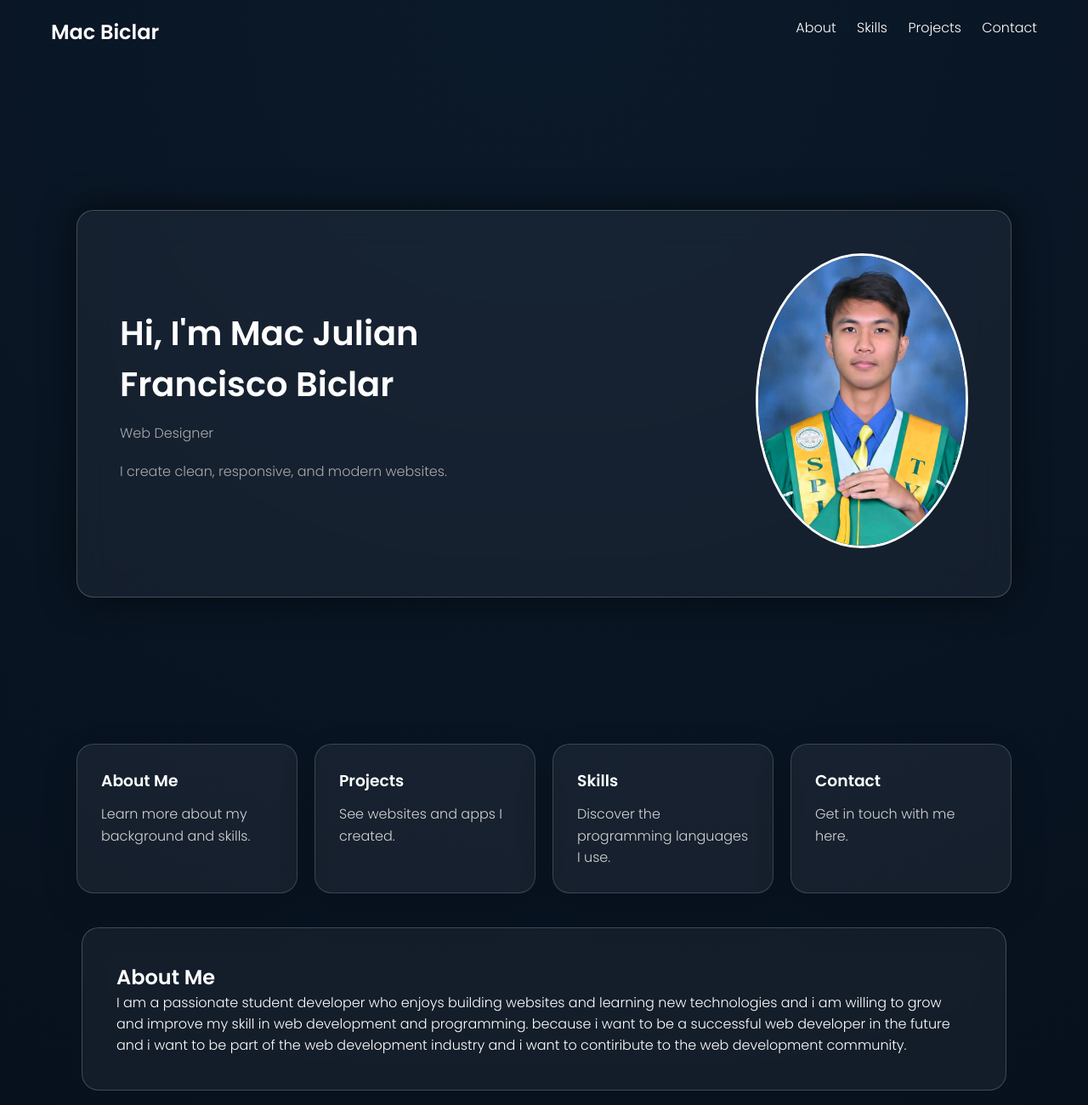
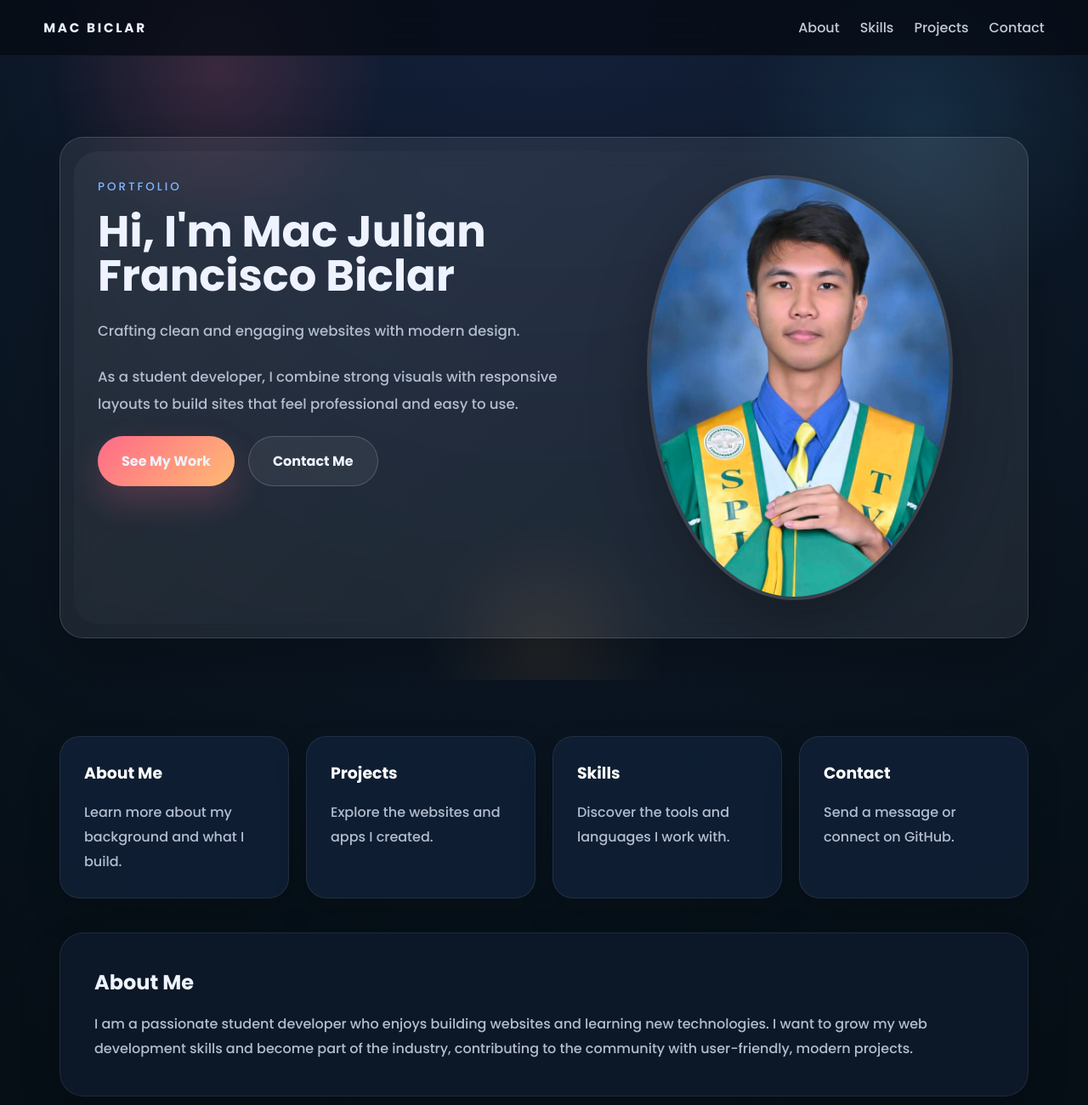
Before and after one commit to mjbiclar01-prog/my-first-repo, a plain HTML site: page index.html in a window 1280 px wide. Shown: the top 1300 px of the page at 85% size. Drawn offline with Linux system fonts and the light colour scheme.

Commit message:
not final but pagagandahin pa

```diff
--- a/index.html
+++ b/index.html
@@ -2,13 +2,13 @@
 <html lang="en">
 <head>
 <meta charset="UTF-8">
+<meta name="viewport" content="width=device-width, initial-scale=1.0">
 <title>Mac Biclar | Portfolio</title>
-<link href="https://fonts.googleapis.com/css2?family=Poppins:wght@300;600&display=swap" rel="stylesheet">
+<link href="https://fonts.googleapis.com/css2?family=Poppins:wght@300;500;600;700&display=swap" rel="stylesheet">
 <link rel="stylesheet" href="styles.css">
 <script src="js.js" defer></script>
 </head>
 <body>
-
 
 <header class="top-nav">
   <h2 class="logo">Mac Biclar</h2>
@@ -20,58 +20,52 @@
   </nav>
 </header>
 
-
+<main>
   <section id="hero">
     <div class="hero-card">
-    <div class="hero-text">
+      <div class="hero-copy">
+        <span class="eyebrow">Portfolio</span>
         <h1>Hi, I'm Mac Julian Francisco Biclar</h1>
-      <p class="tagline">Web Designer</p>
-      <p>I create clean, responsive, and modern websites.</p>
+        <p class="hero-tagline">Crafting clean and engaging websites with modern design.</p>
+        <p>As a student developer, I combine strong visuals with responsive layouts to build sites that feel professional and easy to use.</p>
+        <div class="hero-actions">
+          <a href="#projects" class="primary-button">See My Work</a>
+          <a href="#contact" class="secondary-button">Contact Me</a>
         </div>
-
+      </div>
       <div class="hero-image">
-    <img src="image/pic.jpeg" alt="pic">
+        <img src="image/pic.jpeg" alt="Mac Biclar portrait">
       </div>
     </div>
   </section>
 
-
   <section class="bottom-sections">
-
     <a href="#about" class="info-card">
       <h3>About Me</h3>
-    <p>Learn more about my background and skills.</p>
+      <p>Learn more about my background and what I build.</p>
     </a>
-
     <a href="#projects" class="info-card">
       <h3>Projects</h3>
-    <p>See websites and apps I created.</p>
+      <p>Explore the websites and apps I created.</p>
     </a>
-
     <a href="#skills" class="info-card">
       <h3>Skills</h3>
-    <p>Discover the programming languages I use.</p>
+      <p>Discover the tools and languages I work with.</p>
     </a>
-
     <a href="#contact" class="info-card">
       <h3>Contact</h3>
-    <p>Get in touch with me here.</p>
+      <p>Send a message or connect on GitHub.</p>
     </a>
-
   </section>
 
-
-<section id="about" class="card">
+  <section id="about" class="card reveal-item">
     <h2>About Me</h2>
     <p>
-    I am a passionate student developer who enjoys building websites
-    and learning new technologies and i am willing to grow and improve my skill in web development and programming. because i want to be a
-    successful web developer in the future and i want to be part of the web development industry and i want to contiribute
-    to the web development community.
+      I am a passionate student developer who enjoys building websites and learning new technologies. I want to grow my web development skills and become part of the industry, contributing to the community with user-friendly, modern projects.
     </p>
   </section>
 
-<section id="skills" class="card">
+  <section id="skills" class="card reveal-item">
     <h2>Languages I Use</h2>
     <p>These are the main languages and technologies I build with today.</p>
     <div class="skill-grid">
@@ -84,39 +78,34 @@
     </div>
   </section>
 
-<section id="projects" class="card">
+  <section id="projects" class="card reveal-item">
     <h2>Projects</h2>
-
     <div class="project-grid">
-
       <div class="project">
         <h3>Portfolio Website</h3>
         <p>My personal portfolio built using HTML, CSS & JavaScript.</p>
         <a href="https://github.com/mjbiclar01-prog/my-first-repo.git" target="_blank">View Project</a>
       </div>
-
       <div class="project">
         <h3>Dentist Appointment</h3>
-      <p>A simple dentist application using JavaScript.</p>
+        <p>A simple dentist appointment app created with JavaScript.</p>
         <a href="https://drive.google.com/drive/folders/1fQp78Y3sRhoRNzJDD13DnJHBbaoSbV3R?usp=drive_link" target="_blank">View Project</a>
       </div>
-
       <div class="project">
         <h3>To-Do List</h3>
-      <p>A task manager app to organize daily tasks.</p>
+        <p>A task manager app for organizing daily work and goals.</p>
         <a href="#" target="_blank">View Project</a>
       </div>
-
     </div>
   </section>
 
-
-<section id="contact" class="card">
+  <section id="contact" class="card reveal-item">
     <h2>Contact</h2>
     <p>Email: <a href="mailto:mjbiclar01@gmail.com" class="contact-link">mjbiclar01@gmail.com</a></p>
     <p>GitHub: <a href="https://github.com/mjbiclar01-prog/Mac" target="_blank" class="contact-link">mjbiclar01-prog/Mac</a></p>
-  <p>Facebook: <a href="https://www.facebook.com/onlywithShin" target="_blank" class="contact-link">https://www.facebook.com/onlywithShin</a></p>
+    <p>Facebook: <a href="https://www.facebook.com/onlywithShin" target="_blank" class="contact-link">onlywithShin</a></p>
   </section>
+</main>
 
 </body>
 </html>
--- a/js.js
+++ b/js.js
@@ -1,4 +1,3 @@
-
 document.addEventListener('DOMContentLoaded', () => {
     document.querySelectorAll('a[href^="#"]').forEach(anchor => {
         anchor.addEventListener('click', function (e) {
@@ -13,16 +12,16 @@ document.addEventListener('DOMContentLoaded', () => {
         });
     });
 
-    document.querySelectorAll('.info-card, .project a, .top-nav a').forEach(button => {
+    document.querySelectorAll('.info-card, .project a, .top-nav a, .primary-button, .secondary-button').forEach(button => {
         button.addEventListener('click', function() {
-            this.style.transform = 'scale(0.95)';
+            this.style.transform = 'scale(0.96)';
             setTimeout(() => {
                 this.style.transform = '';
             }, 150);
         });
     });
 
-    const revealItems = document.querySelectorAll('.card, .info-card, .project');
+    const revealItems = document.querySelectorAll('.reveal-item, .hero-card, .info-card, .project');
     const revealObserver = new IntersectionObserver((entries) => {
         entries.forEach(entry => {
             if (entry.isIntersecting) {
@@ -34,9 +33,3 @@ document.addEventListener('DOMContentLoaded', () => {
 
     revealItems.forEach(item => revealObserver.observe(item));
 });
-document.querySelectorAll('.card, .info-card').forEach(section => {
-    section.style.opacity = '0';
-    section.style.transform = 'translateY(20px)';
-    section.style.transition = 'opacity 0.6s ease, transform 0.6s ease';
-    observer.observe(section);
-});
--- a/styles.css
+++ b/styles.css
@@ -1,28 +1,45 @@
-
 * {
   margin: 0;
   padding: 0;
   box-sizing: border-box;
 }
 
+:root {
+  --bg: #07111d;
+  --surface: rgba(255,255,255,0.08);
+  --surface-strong: rgba(255,255,255,0.14);
+  --text: #eef3ff;
+  --muted: #b3bdcf;
+  --accent: #ff6a88;
+  --accent-soft: #ff8aa1;
+  --card-radius: 28px;
+}
+
+html {
+  scroll-behavior: smooth;
+}
+
 body {
   font-family: 'Poppins', sans-serif;
-  background: radial-gradient(circle at top, #0b1a2a, #050b16);
-  color: white;
+  background: radial-gradient(circle at top, #14203a 0%, #071119 45%, #02050b 100%);
+  color: var(--text);
+  min-height: 100vh;
+  position: relative;
 }
 
-
-.top-nav {
-  display: flex;
-  justify-content: space-between;
-  padding: 20px 60px;
+body::before {
+  content: '';
+  position: fixed;
+  inset: 0;
+  background-image: radial-gradient(circle at 20% 10%, rgba(255,106,136,0.18), transparent 16%),
+                    radial-gradient(circle at 85% 20%, rgba(95,210,255,0.12), transparent 18%),
+                    radial-gradient(circle at 50% 95%, rgba(255,186,108,0.1), transparent 15%);
+  pointer-events: none;
 }
 
-.top-nav a {
-  color: #ccc;
-  text-decoration: none;
-  margin-left: 20px;
-  transition: color 0.3s ease, transform 0.2s ease;
+img {
+  max-width: 100%;
+  display: block;
 }
 
 a,
@@ -35,116 +52,218 @@ a:active {
 
 a:hover,
 a:focus {
-  color: white;
+  color: #fff;
+}
+
+.top-nav {
+  position: sticky;
+  top: 0;
+  z-index: 10;
+  display: flex;
+  justify-content: space-between;
+  align-items: center;
+  padding: 20px clamp(20px, 4vw, 60px);
+  background: rgba(6, 11, 20, 0.78);
+  backdrop-filter: blur(16px);
+  border-bottom: 1px solid rgba(255,255,255,0.06);
+}
+
+.logo {
+  color: var(--text);
+  letter-spacing: 0.18em;
+  text-transform: uppercase;
+  font-size: 0.95rem;
+  font-weight: 700;
+}
+
+.top-nav nav {
+  display: flex;
+  flex-wrap: wrap;
+  gap: 24px;
+}
+
+.top-nav a {
+  color: #c4cbd8;
+  font-weight: 500;
+  transition: color 0.25s ease, transform 0.2s ease;
 }
 
 .top-nav a:hover {
-  color: white;
+  color: #fff;
   transform: translateY(-2px);
 }
 
-.project a {
-  display: inline-block;
-  margin-top: 18px;
-  color: #222;
-  font-weight: 700;
-  text-decoration: none;
-  transition: color 0.2s ease;
+main {
+  padding-bottom: 60px;
 }
 
-.project a:hover {
-  color: #111;
-  text-decoration: underline;
+#hero {
+  display: grid;
+  place-items: center;
+  min-height: 100vh;
+  padding: 20px 0 40px;
 }
 
-.contact-link {
-  color: #ff6a88;
-  font-weight: 600;
-  text-decoration: none;
-  transition: color 0.3s ease, text-shadow 0.3s ease;
-  border-bottom: 2px solid transparent;
+.hero-card {
+  display: grid;
+  grid-template-columns: 1.2fr 0.8fr;
+  gap: 40px;
+  width: min(1140px, 92vw);
+  padding: 44px;
+  border-radius: var(--card-radius);
+  background: rgba(255,255,255,0.08);
+  border: 1px solid rgba(255,255,255,0.14);
+  box-shadow: 0 24px 80px rgba(0,0,0,0.28);
+  backdrop-filter: blur(18px);
+  overflow: hidden;
 }
 
-.contact-link:hover {
-  color: #ff8aaa;
-  text-shadow: 0 0 12px rgba(255, 106, 136, 0.5);
-  border-bottom-color: #ff6a88;
+.hero-card::after {
+  content: '';
+  position: absolute;
+  top: 16px;
+  left: 16px;
+  right: 16px;
+  bottom: 16px;
+  border-radius: inherit;
+  pointer-events: none;
+  background: linear-gradient(135deg, rgba(255,255,255,0.04), transparent 60%);
+}
+
+.hero-copy {
+  position: relative;
+  z-index: 1;
+}
+
+.eyebrow {
+  display: inline-block;
+  margin-bottom: 16px;
+  font-size: 0.84rem;
+  letter-spacing: 0.22em;
+  text-transform: uppercase;
+  color: #80b6ff;
+}
+
+.hero-copy h1 {
+  font-size: clamp(2.8rem, 4vw, 4.6rem);
+  line-height: 1.02;
+  margin-bottom: 24px;
+}
+
+.hero-tagline,
+.hero-copy p {
+  color: var(--muted);
+  font-size: 1.04rem;
+  line-height: 1.9;
+  margin-bottom: 22px;
+  max-width: 680px;
+}
+
+.hero-actions {
+  display: flex;
+  flex-wrap: wrap;
+  gap: 16px;
+}
+
+.primary-button,
+.secondary-button {
+  display: inline-flex;
+  align-items: center;
+  justify-content: center;
+  border-radius: 999px;
+  padding: 16px 28px;
+  font-weight: 700;
+  transition: transform 0.2s ease, filter 0.2s ease, box-shadow 0.2s ease;
+}
+
+.primary-button {
+  background: linear-gradient(135deg, #ff6a88, #ffbb73);
+  color: #08131f;
+  box-shadow: 0 18px 40px rgba(255,106,136,0.22);
+}
+
+.secondary-button {
+  border: 1px solid rgba(255,255,255,0.18);
+  color: var(--text);
+  background: rgba(255,255,255,0.06);
+}
+
+.primary-button:hover,
+.secondary-button:hover {
+  transform: translateY(-2px);
+  filter: brightness(1.04);
+}
+
+.hero-image {
+  position: relative;
+  align-self: center;
+  text-align: right;
+}
+
+.hero-image img {
+  width: 100%;
+  max-width: 360px;
+  border-radius: 42% 58% 52% 48% / 45% 45% 55% 55%;
+  border: 4px solid rgba(255,255,255,0.12);
+  box-shadow: 0 26px 70px rgba(0,0,0,0.28);
 }
 
 .bottom-sections {
   display: grid;
   grid-template-columns: repeat(auto-fit, minmax(220px, 1fr));
   gap: 20px;
-  width: 90%;
-  max-width: 1100px;
+  width: min(1140px, 92vw);
   margin: 0 auto 40px;
 }
 
 .info-card {
   display: block;
   padding: 28px;
-  border-radius: 20px;
-  background: rgba(255,255,255,0.06);
-  border: 1px solid rgba(255,255,255,0.16);
-  box-shadow: 0 18px 45px rgba(0,0,0,0.14);
-  transition: transform 0.3s ease, background 0.3s ease, border-color 0.3s ease;
+  border-radius: 24px;
+  background: rgba(17, 33, 56, 0.8);
+  border: 1px solid rgba(255,255,255,0.08);
+  box-shadow: 0 18px 42px rgba(0,0,0,0.16);
+  transition: transform 0.3s ease, border-color 0.3s ease, background 0.3s ease;
 }
 
 .info-card:hover {
-  transform: translateY(-6px);
+  transform: translateY(-8px);
+  border-color: rgba(255,255,255,0.16);
   background: rgba(255,255,255,0.12);
-  border-color: rgba(255,255,255,0.3);
 }
 
 .info-card h3 {
   margin-bottom: 12px;
   color: #fff;
+  font-size: 1.18rem;
 }
 
 .info-card p {
-  color: #d3d3d3;
-  line-height: 1.6;
+  color: var(--muted);
+  line-height: 1.75;
 }
 
-/* HERO */
-#hero {
-  height: 100vh;
-  display: flex;
-  align-items: center;
-  justify-content: center;
+.card {
+  width: min(1140px, 92vw);
+  margin: 0 auto 40px;
+  padding: 40px;
+  border-radius: var(--card-radius);
+  background: rgba(14, 26, 42, 0.9);
+  border: 1px solid rgba(255,255,255,0.08);
+  box-shadow: 0 20px 50px rgba(0,0,0,0.16);
 }
 
-.hero-card {
-  display: flex;
-  justify-content: space-between;
-  align-items: center;
-
-  width: 90%;
-  max-width: 1100px;
-  padding: 50px;
-
-  border-radius: 20px;
-  background: rgba(255,255,255,0.05);
-  backdrop-filter: blur(20px);
-
-  border: 1px solid rgba(255,255,255,0.2);
-  box-shadow: 0 0 40px rgba(0,0,0,0.6);
-  opacity: 0;
-  transform: translateY(25px);
-  animation: revealFade 0.9s ease forwards;
+.card h2,
+.project h3,
+.info-card h3 {
+  margin-bottom: 18px;
 }
 
-.card,
-.info-card,
-.project {
-  opacity: 0;
-  transform: translateY(24px);
-  transition: opacity 0.8s ease, transform 0.8s ease;
-}
-
-.visible {
-  opacity: 1 !important;
-  transform: translateY(0) !important;
+.card p,
+.info-card p,
+.project p {
+  color: var(--muted);
+  line-height: 1.8;
 }
 
 .skill-grid {
@@ -158,153 +277,137 @@ a:focus {
   display: inline-flex;
   align-items: center;
   justify-content: center;
-  padding: 14px 22px;
+  padding: 14px 24px;
   border-radius: 999px;
-  background: linear-gradient(135deg, #ff6a00, #ff4d94);
-  color: #fff;
+  background: linear-gradient(135deg, rgba(255,106,136,0.16), rgba(255,184,108,0.18));
+  color: #f7f9ff;
   font-weight: 600;
-  letter-spacing: 0.02em;
-  box-shadow: 0 18px 30px rgba(255, 105, 135, 0.24);
-  transition: transform 0.25s ease, filter 0.25s ease;
-  animation: floatBadge 4s ease-in-out infinite;
+  box-shadow: 0 14px 30px rgba(255,106,136,0.14);
+  transition: transform 0.2s ease;
 }
 
 .skill-badge:hover {
-  transform: translateY(-8px) scale(1.05);
-  filter: brightness(1.08);
+  transform: translateY(-4px);
 }
 
-@keyframes floatBadge {
-  0%, 100% { transform: translateY(0); }
-  50% { transform: translateY(-5px); }
+.project-grid {
+  display: grid;
+  grid-template-columns: repeat(auto-fit, minmax(240px, 1fr));
+  gap: 22px;
+  margin-top: 12px;
 }
 
-@keyframes revealFade {
-  from { opacity: 0; transform: translateY(25px); }
-  to { opacity: 1; transform: translateY(0); }
+.project {
+  padding: 34px;
+  border-radius: 24px;
+  background: rgba(255,255,255,0.05);
+  border: 1px solid rgba(255,255,255,0.09);
+  transition: transform 0.3s ease, border-color 0.3s ease, background 0.3s ease;
 }
 
-.hero-text h1 {
-  max-width: 500px;
+.project:hover {
+  transform: translateY(-8px);
+  border-color: rgba(255,255,255,0.16);
+  background: rgba(255,255,255,0.1);
 }
 
-.hero-text h1 {
-  font-size: 40px;
-  margin-bottom: 15px;
+.project h3 {
+  color: #fff;
 }
 
-.tagline {
-  color: #ff5a3c;
-  margin-bottom: 10px;
-}
-
-.hero-text p {
-  color: #aaa;
+.project p {
   margin-bottom: 20px;
 }
 
-
-.hero-image img {
-  width: 250px;
-  border-radius: 50%;
-  border: 3px solid white;
+.project a {
+  display: inline-flex;
+  padding: 12px 18px;
+  border-radius: 999px;
+  background: rgba(255,106,136,0.16);
+  color: #ffdde4;
+  font-weight: 700;
+  transition: background 0.2s ease;
 }
 
-
-.tabs {
-  display: flex;
-  justify-content: center;
-  margin: 50px 0;
+.project a:hover {
+  background: rgba(255,106,136,0.26);
 }
 
-.tab-button {
-  background: rgba(255,255,255,0.05);
-  border: 1px solid rgba(255,255,255,0.2);
-  color: #ccc;
-  padding: 15px 30px;
-  margin: 0 5px;
-  border-radius: 10px;
-  cursor: pointer;
-  transition: all 0.3s ease;
-  font-family: 'Poppins', sans-serif;
+.contact-link {
+  color: #ff9db8;
+  font-weight: 600;
+  border-bottom: 1px dotted rgba(255,157,184,0.55);
 }
 
-.tab-button.active {
-  background: rgba(255,255,255,0.1);
-  color: white;
-  border: 1px solid white;
+.contact-link:hover {
+  color: #ffd5e2;
+  text-shadow: 0 0 10px rgba(255,157,184,0.3);
 }
 
-.tab-button:hover {
-  background: rgba(255,255,255,0.1);
-  color: white;
-  transform: translateY(-2px);
+.reveal-item {
+  opacity: 0;
+  transform: translateY(22px);
+  transition: opacity 0.8s ease, transform 0.8s ease;
 }
 
-.tab-content {
-  position: relative;
-}
-
-.tab-pane {
-  display: none;
-  opacity: 0;
-  transform: translateY(20px);
-  transition: opacity 0.5s ease, transform 0.5s ease;
-}
-
-.tab-pane.active {
-  display: block;
+.reveal-item.visible {
   opacity: 1;
   transform: translateY(0);
 }
 
+@media (max-width: 900px) {
+  .hero-card {
+    grid-template-columns: 1fr;
+    padding: 34px;
+  }
 
-.card {
-  margin: 40px auto;
-  padding: 40px;
-  width: 85%;
-
-  border-radius: 20px;
-  background: rgba(255,255,255,0.05);
-  backdrop-filter: blur(15px);
-
-  border: 1px solid rgba(255,255,255,0.2);
+  .hero-image {
+    text-align: center;
+  }
 }
 
+@media (max-width: 720px) {
+  .top-nav {
+    flex-direction: column;
+    align-items: flex-start;
+  }
 
-.project-grid {
-  display: grid;
-  grid-template-columns: repeat(auto-fit, minmax(200px, 1fr));
-  gap: 20px;
+  .top-nav nav {
+    gap: 14px;
+  }
+
+  .hero-card {
+    gap: 28px;
+  }
+
+  .hero-copy h1 {
+    font-size: 2.7rem;
+  }
+
+  .bottom-sections,
+  .card {
+    width: 95vw;
+  }
 }
 
-.project {
-  padding: 40px;
-  border-radius: 15px;
-  text-align: center;
+@media (max-width: 520px) {
+  .hero-card {
+    border-radius: 22px;
+    padding: 24px;
+  }
 
-  background: linear-gradient(135deg, #43e97b, #38f9d7);
-  color: #222;
-  font-weight: bold;
+  .hero-actions {
+    flex-direction: column;
+  }
 
-  transition: all 0.4s ease;
-  cursor: pointer;
+  .primary-button,
+  .secondary-button {
+    width: 100%;
+  }
+
+  .project,
+  .info-card,
+  .card {
+    padding: 24px;
+  }
 }
-
-.project a {
-  display: inline-block;
-  margin-top: 18px;
-  color: #222;
-  font-weight: 700;
-  text-decoration: none;
-}
-
-.project a:hover {
-  text-decoration: underline;
-}
-
-.project:hover {
-  transform: scale(1.05) rotate(1deg);
-  background: linear-gradient(135deg, #fa709a, #fee140);
-  box-shadow: 0 15px 35px rgba(0,0,0,0.2);
-}
```
Lines whose indentation alone changed are shown as unchanged.
